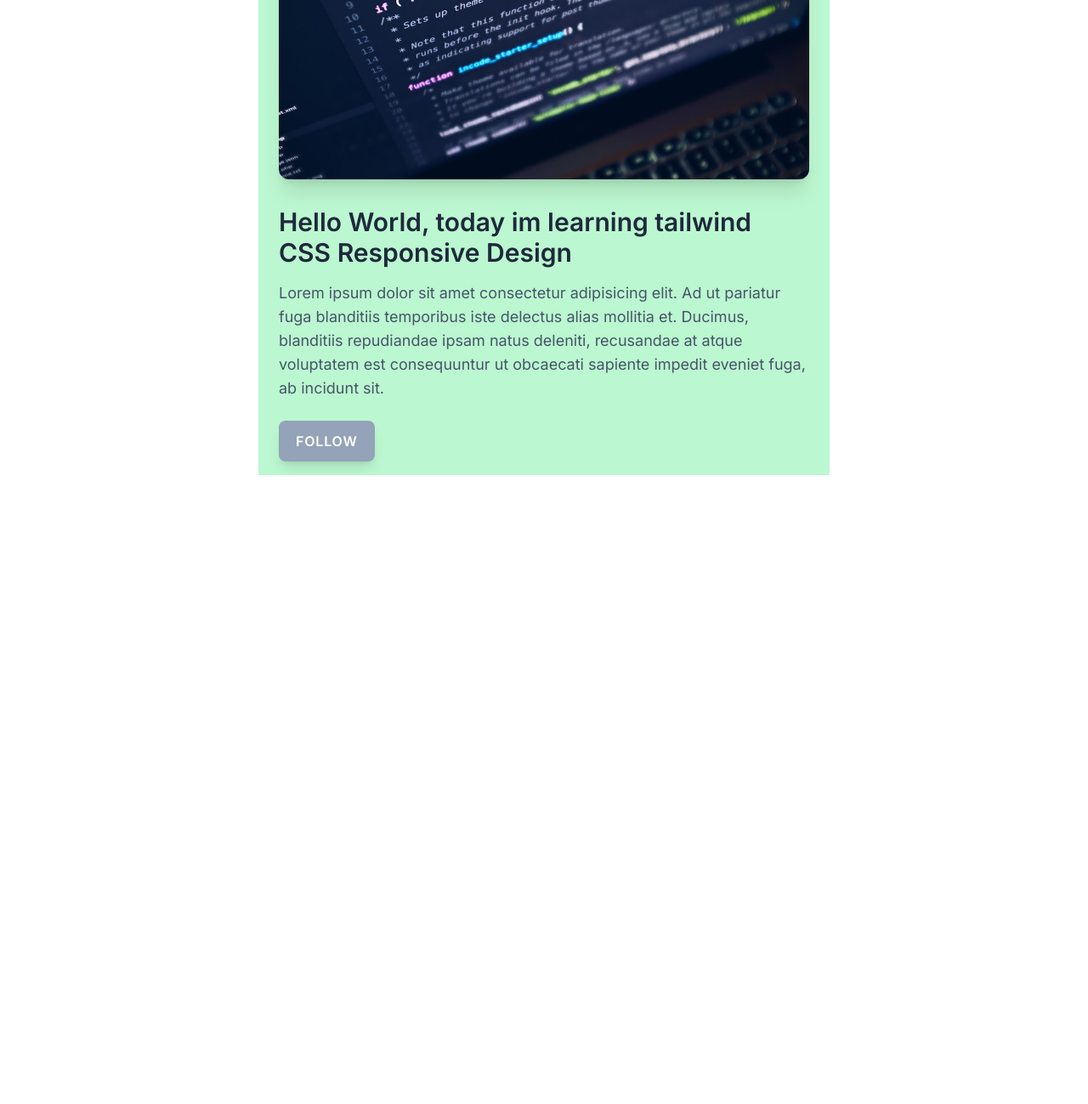
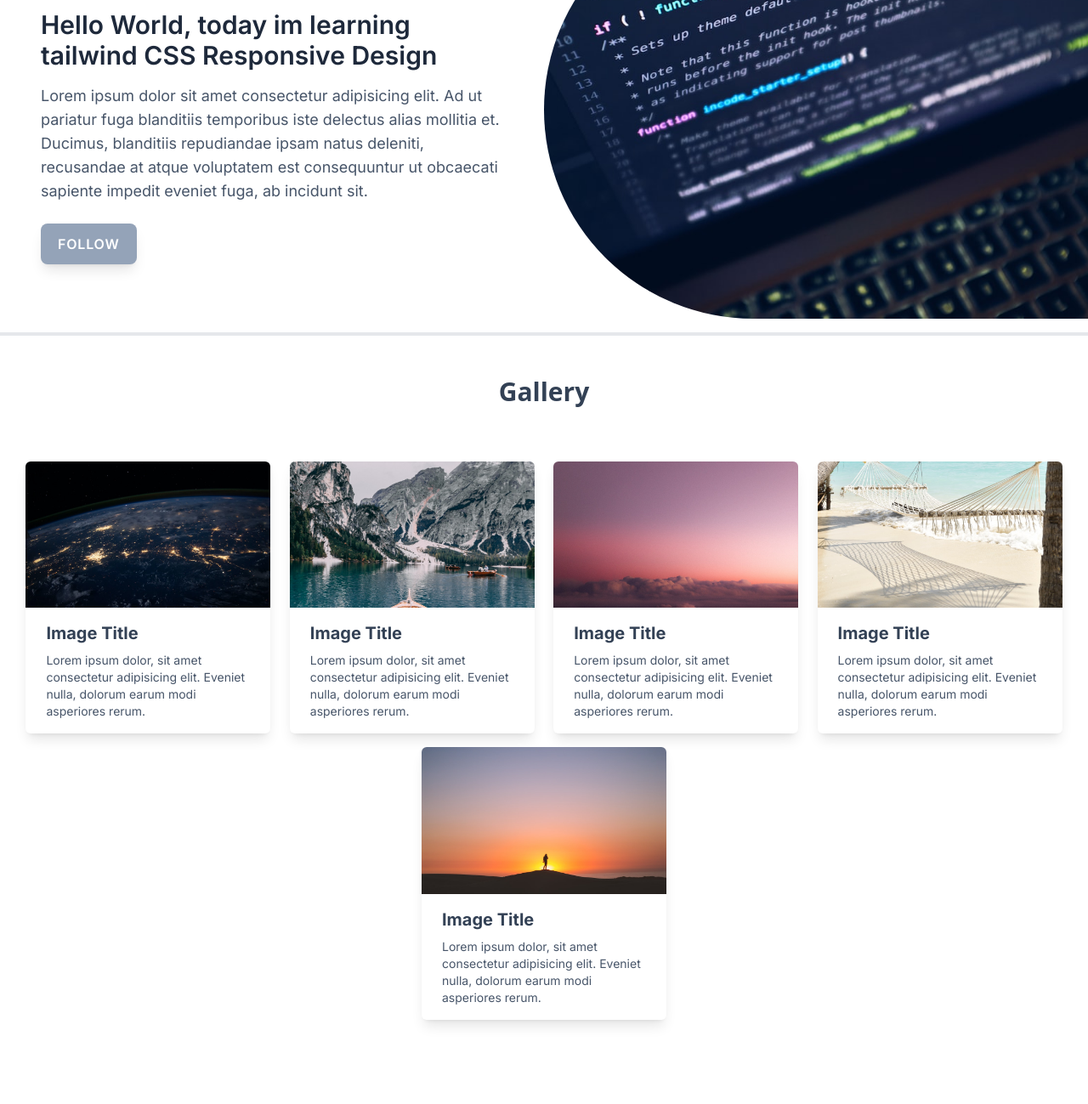
Before and after one commit to damej7/learning-tailwindcss, a plain HTML site: page index.html in a window 1280 px wide. Shown: the part 5810-7109 px from the top of the page at 85% size. Before the commit the page ends 6753 px from the top, so only its background shows below. Drawn offline with nearby package versions, Linux system fonts and the light colour scheme.

Commit message:
added image and trying flexbox

```diff
--- a/index.html
+++ b/index.html
@@ -1,5 +1,5 @@
 <!DOCTYPE html>
-<html lang="en" class="scroll-smooth">
+<html lang="en" class="">
 
 <head>
     <meta charset="UTF-8">
@@ -205,14 +205,85 @@
 
     <hr class="my-24 border-t-4">
 
-    <div class="container px-6 font-inter max-w-md mx-auto sm:bg-red-200 md:bg-yellow-200 lg:bg-green-200 sm:max-w-xl md:max-w-2xl">
-        <h3 class="text-3xl font-bold text-slate-800 sm:text-4xl md:text-5xl">Learning Tailwind <span class="bg-gradient-to-r from-blue-500 to-teal-400 bg-clip-text text-transparent">CSS</span></h3>
-        <img class="mt-4 rounded-xl shadow-xl sm:mt-6 sm:h-64 sm:w-full sm:object-cover sm:object-center" src="/assets/img/img-laptop-2.jfif" alt="Laptop">
-        <h2 class="mt-6 text-xl font-semibold text-slate-800 sm:mt-8 sm:text-3xl">Hello World, today im learning tailwind CSS Responsive Design</h2>
-        <p class="mt-2 text-slate-600 sm:mt-4 sm:text-lg">Lorem ipsum dolor sit amet consectetur adipisicing elit. Ad ut pariatur fuga blanditiis temporibus iste delectus alias mollitia et. Ducimus, blanditiis repudiandae ipsam natus deleniti, recusandae at atque voluptatem est consequuntur ut obcaecati sapiente impedit eveniet fuga, ab incidunt sit.</p>
-        <div class="mt-4 sm:mt-6">
-            <a href="#" class="inline-block px-5 py-3 bg-slate-400 rounded-lg shadow-lg font-semibold uppercase tracking-wider text-sm text-white hover:bg-slate-600 hover:text-black sm:text-base mb-4">Follow</a>
+    <div class="container px-6 font-inter max-w-md mx-auto sm:max-w-xl md:max-w-2xl lg:flex lg:max-w-full lg:p-0">
+        <div class="lg:p-12 lg:flex-1">
+            <h3 class="text-3xl font-bold text-slate-800 sm:text-4xl md:text-5xl">Learning Tailwind <span
+                    class="bg-gradient-to-r from-blue-500 to-teal-400 bg-clip-text text-transparent">CSS</span></h3>
+            <img class="mt-4 rounded-xl shadow-xl sm:mt-6 sm:h-64 sm:w-full sm:object-cover sm:object-center lg:hidden"
+                src="/assets/img/img-laptop-2.jfif" alt="Laptop">
+            <h2 class="mt-6 text-xl font-semibold text-slate-800 sm:mt-8 sm:text-3xl">Hello World, today im learning
+                tailwind CSS Responsive Design</h2>
+            <p class="mt-2 text-slate-600 sm:mt-4 sm:text-lg">Lorem ipsum dolor sit amet consectetur adipisicing elit.
+                Ad ut pariatur fuga blanditiis temporibus iste delectus alias mollitia et. Ducimus, blanditiis
+                repudiandae ipsam natus deleniti, recusandae at atque voluptatem est consequuntur ut obcaecati sapiente
+                impedit eveniet fuga, ab incidunt sit.</p>
+
+            <div class="mt-4 sm:mt-6">
+                <a href="#"
+                    class="inline-block px-5 py-3 bg-slate-400 rounded-lg shadow-lg font-semibold uppercase tracking-wider text-sm text-white hover:bg-slate-600 hover:text-black sm:text-base mb-4">Follow</a>
+            </div>
         </div>
+        <div class="hidden lg:flex lg:w-1/2">
+            <img src="/assets/img/img-laptop-2.jfif" alt="Laptop" class="object-cover rounded-l-full">
+        </div>
+    </div>
+
+    <hr class="my-4 border-t-4">
+
+    <h2 class="mt-12 mb-10 text-center font-bold text-3xl text-slate-700">Gallery</h2>
+    <div class="container mx-auto p-6 sm:flex sm:flex-wrap sm:gap-4 sm:justify-evenly font-inter">
+
+        <!-- Card -->
+        <div class="rounded-md shadow-lg overflow-hidden mb-10 sm:mb-0 sm:w-64 md:w-80 lg:w-72 bg-white ">
+            <img src="assets/img/img-earth.jfif" alt="earth" class="w-full">
+            <div class="px-6 py-4">
+                <div class="font-bold text-xl mb-2 text-slate-700 font-inter">Image Title</div>
+                <p class="text-sm text-slate-600">Lorem ipsum dolor, sit amet consectetur adipisicing elit. Eveniet
+                    nulla, dolorum earum modi
+                    asperiores rerum.</p>
+            </div>
+        </div>
+
+        <div class="rounded-md shadow-lg overflow-hidden mb-10 sm:mb-0 sm:w-64 md:w-80 lg:w-72 bg-white ">
+            <img src="assets/img/img-nature.jfif" alt="nature" class="w-full">
+            <div class="px-6 py-4">
+                <div class="font-bold text-xl mb-2 text-slate-700 font-inter">Image Title</div>
+                <p class="text-sm text-slate-600">Lorem ipsum dolor, sit amet consectetur adipisicing elit. Eveniet
+                    nulla, dolorum earum modi
+                    asperiores rerum.</p>
+            </div>
+        </div>
+
+        <div class="rounded-md shadow-lg overflow-hidden mb-10 sm:mb-0 sm:w-64 md:w-80 lg:w-72 bg-white ">
+            <img src="assets/img/img-sunset.jfif" alt="sunset" class="w-full">
+            <div class="px-6 py-4">
+                <div class="font-bold text-xl mb-2 text-slate-700 font-inter">Image Title</div>
+                <p class="text-sm text-slate-600">Lorem ipsum dolor, sit amet consectetur adipisicing elit. Eveniet
+                    nulla, dolorum earum modi
+                    asperiores rerum.</p>
+            </div>
+        </div>
+
+        <div class="rounded-md shadow-lg overflow-hidden mb-10 sm:mb-0 sm:w-64 md:w-80 lg:w-72 bg-white ">
+            <img src="assets/img/img-beach.jfif" alt="beach" class="w-full">
+            <div class="px-6 py-4">
+                <div class="font-bold text-xl mb-2 text-slate-700 font-inter">Image Title</div>
+                <p class="text-sm text-slate-600">Lorem ipsum dolor, sit amet consectetur adipisicing elit. Eveniet
+                    nulla, dolorum earum modi
+                    asperiores rerum.</p>
+            </div>
+        </div>
+
+        <div class="rounded-md shadow-lg overflow-hidden mb-10 sm:mb-0 sm:w-64 md:w-80 lg:w-72 bg-white ">
+            <img src="assets/img/img-sunrise.jfif" alt="sunrise" class="w-full">
+            <div class="px-6 py-4">
+                <div class="font-bold text-xl mb-2 text-slate-700 font-inter">Image Title</div>
+                <p class="text-sm text-slate-600">Lorem ipsum dolor, sit amet consectetur adipisicing elit. Eveniet
+                    nulla, dolorum earum modi
+                    asperiores rerum.</p>
+            </div>
+        </div>
+        <!-- end card -->
     </div>
 
     <div class="mb-96"></div>
```
Also changed, not shown: assets/img/img-beach.jfif (added), assets/img/img-earth.jfif (added), assets/img/img-nature.jfif (added), assets/img/img-sunrise.jfif (added), assets/img/img-sunset.jfif (added).
